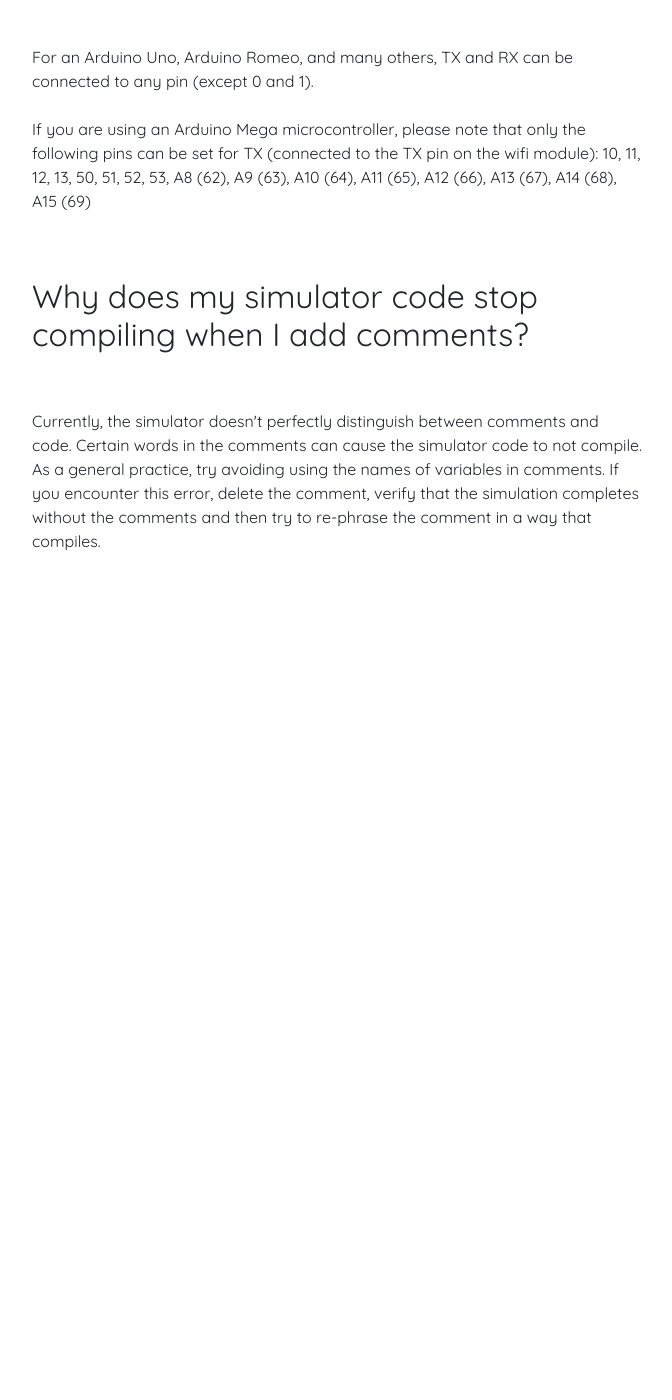
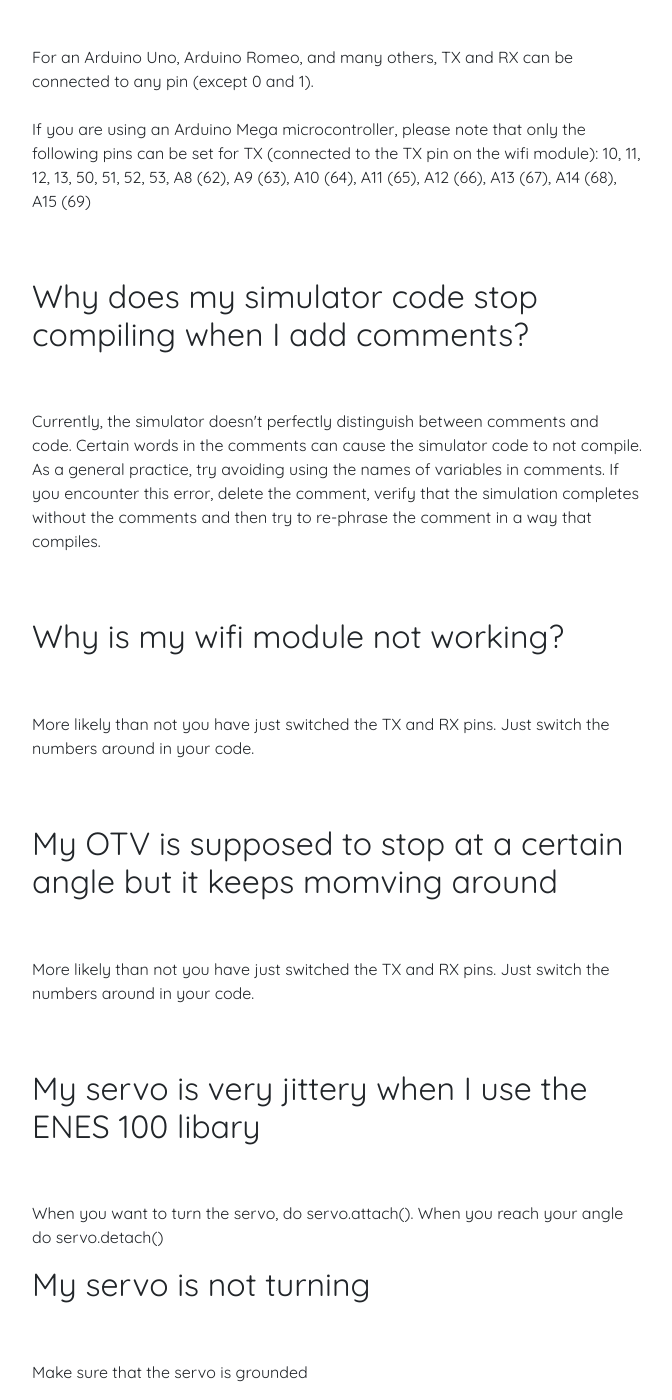
Before and after one commit to umdenes100/VisionSystemRemoteClient, a Jekyll site: the page built from pages/faq.html, in a window 1280 px wide and 1400 px high, scrolled down 363 px. Shown: the whole window, without its empty margins (303-975 px from the left). Built offline with Jekyll 4.4.1, drawn with Linux system fonts in a browser that asks for light colours; nearby versions of some CDN libraries; some web fonts are replaced; before the commit the page ends 932 px from its top, so only the background shows below that.

Commit message:
Testing FAQ

```diff
--- a/pages/faq.html
+++ b/pages/faq.html
@@ -24,6 +24,29 @@
             <p>
                 Currently, the simulator doesn't perfectly distinguish between comments and code. Certain words in the comments can cause the simulator code to not compile. As a general practice, try avoiding using the names of variables in comments. If you encounter this error, delete the comment, verify that the simulation completes without the comments and then try to re-phrase the comment in a way that compiles.
             </p>
+            <br><br>
+	        <h2>Why is my wifi module not working?</h2>
+            <br><br>
+            <p>
+                More likely than not you have just switched the TX and RX pins. Just switch the numbers around in your code.
+            </p>
+            <br><br>
+	        <h2>My OTV is supposed to stop at a certain angle but it keeps momving around</h2>
+            <br><br>
+            <p>
+                More likely than not you have just switched the TX and RX pins. Just switch the numbers around in your code.
+            </p>
+            <br><br>
+	        <h2>My servo is very jittery when I use the ENES 100 libary</h2>
+            <br><br>
+            <p>
+                When you want to turn the servo, do servo.attach(). When you reach your angle do servo.detach()
+            </p>
+            <h2>My servo is not turning</h2>
+            <br><br>
+            <p>
+                Make sure that the servo is grounded
+            </p>
 		</div>
 	</div>
 </div>
```
